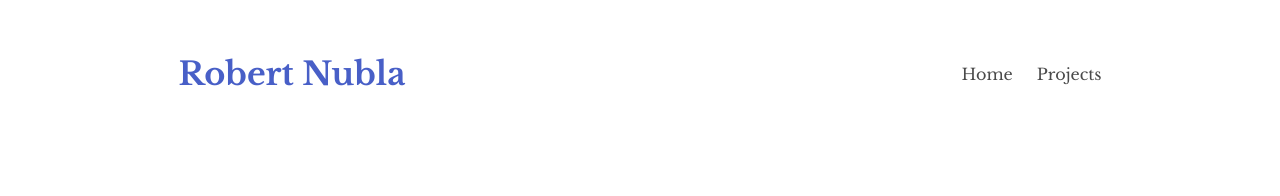
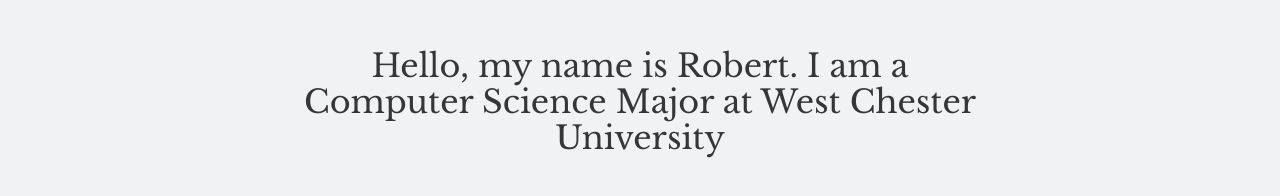
Before and after one commit to RNubla/rnubla, a Vue app: page / in a window 1280 px wide. Shown: the top 196 px of the page. Built offline with nearby package versions, Linux system fonts and the light colour scheme.

Commit message:
removed the navbar

```diff
--- a/src/App.vue
+++ b/src/App.vue
@@ -1,45 +1,44 @@
 <template>
-  <div class="columns">
-    <div class="column"></div>
-    <div class="column is-four-fifths">
   <div id="app">
     <div id="nav">
-          <Navbar/>
+      <!-- <Navbar /> -->
     </div>
-        <router-view/>
+    <router-view />
     <footer class="footer">
       <div class="content has-text-centered">
-            <Footer/>
+        <Footer />
       </div>
     </footer>
-      </div>
-    </div>
-    <div class="column"></div>
   </div>
 </template>
 
 <script>
-import Navbar from '@/components/Navbar.vue'
-import Footer from '@/components/Footer.vue'
+// import Navbar from "@/components/Navbar.vue";
+import Footer from "@/components/Footer.vue";
 export default {
-  components:{
-    Navbar,
+  components: {
+    // Navbar,
     Footer
   }
-}
+};
 </script>
 <style lang="scss">
 $footer-background-color: white;
 // $title-family: libre baskerville,Georgia,serif;
-@import url('https://fonts.googleapis.com/css?family=Libre+Baskerville:400,700|Nanum+Gothic:400,700&display=swap');
+@import url("https://fonts.googleapis.com/css?family=Libre+Baskerville:400,700|Nanum+Gothic:400,700&display=swap");
 @import "~bulma/css/bulma.css";
 
-#app{
-  font-family: libre baskerville,Georgia,serif;
+#app {
+  font-family: libre baskerville, Georgia, serif;
   -webkit-font-smoothing: antialiased;
-
 }
-.footer{
+.footer {
   background-color: white;
 }
+html,
+body {
+  // font-family: -apple-system, BlinkMacSystemFont, "Segoe UI", Roboto, Oxygen-Sans, Ubuntu, Cantarell, "Helvetica Neue", sans-serif;
+  // font-size: 14px;
+  background: #f0f2f4;
+}
 </style>
```
Lines whose indentation alone changed are shown as unchanged.
